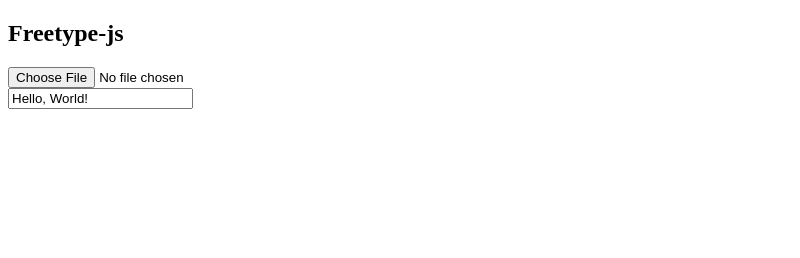
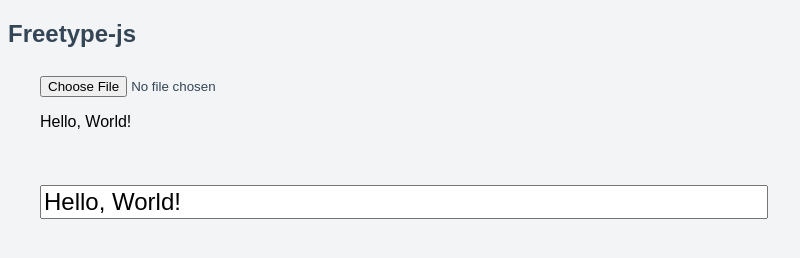
Before and after one commit to steambap/freetype-js, an Electron app: page app/index.html in a window 800 px wide. Drawn offline with Linux system fonts and the light colour scheme.

Commit message:
proto definition and viewer

```diff
--- a/app/index.html
+++ b/app/index.html
@@ -3,15 +3,18 @@
 <head>
 	<meta charset="UTF-8">
 	<title>Free type js tester</title>
+	<link rel="stylesheet" href="./style.css">
+	<script src="script.js"></script>
 </head>
-<body>
+<body onload="loadFont()">
 	<header>
 		<h2>Freetype-js</h2>
 	</header>
-	<input type="file" />
-	<div id="svg-renderer">
-
-	</div>
-	<input type="text" value="Hello, World!" id="text" />
+	<main>
+		<input type="file" />
+		<div id="svg-renderer">
+		</div>
+		<input type="text" value="Hello, World!" id="text" oninput="drawWord()"/>
+	</main>
 </body>
 </html>
--- /dev/null
+++ b/app/script.js
@@ -0,0 +1,12 @@
+function loadFont() {
+	drawWord();
+}
+
+function drawWord() {
+	const word = document.getElementById('text').value.trim();
+	const renderer = document.getElementById('svg-renderer');
+	renderer.innerHTML =
+	`<svg xmlns="http://www.w3.org/2000/svg" width="100%" height="60">
+	<text x="0" y="30">${word}</text>
+	</svg>`
+}
--- /dev/null
+++ b/app/style.css
@@ -0,0 +1,18 @@
+body {
+	background-color: #f2f4f6;
+	color: #344556;
+	font-size: 16px;
+	font-family: Arial, Helvetica, "Microsoft YaHei New", "Microsoft Yahei", "微软雅黑", STXihei, "华文细黑", sans-serif;
+}
+
+main {
+	margin: 0 auto;
+	max-width: 50rem;
+	padding: 0.5rem 2rem;
+}
+
+#text {
+	font-size: 1.5em;
+	width: 100%;
+	margin: 1em 0;
+}
```
Also changed, not shown: index.d.ts (added, +16 -0 lines).
